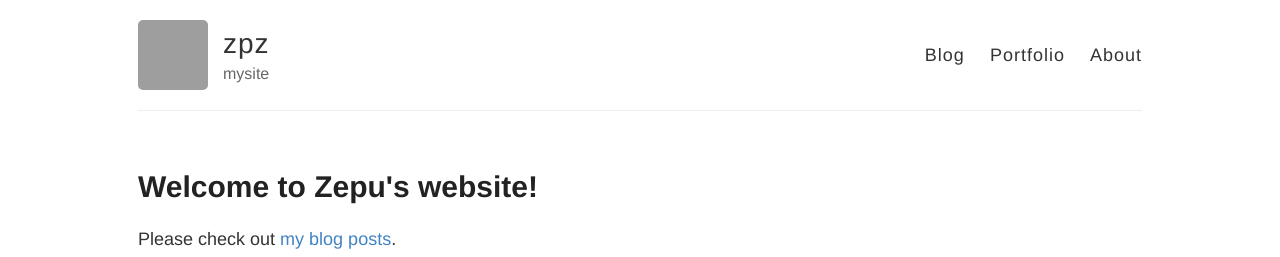
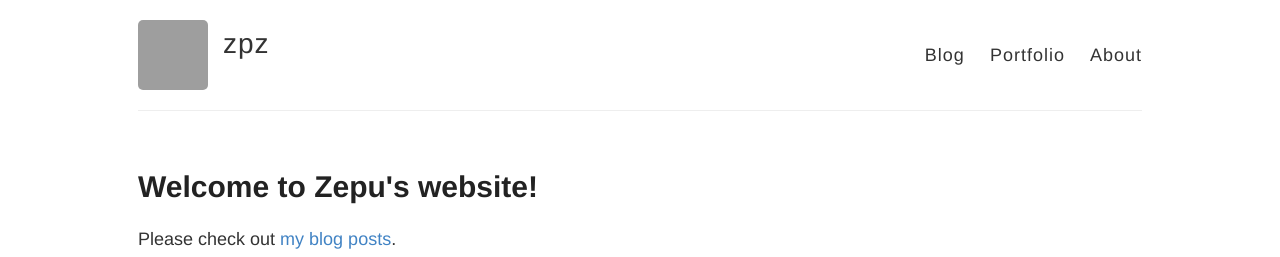
Before and after one commit to zpz/zpz.github.io, a Jekyll site: the page built from index.html, in a window 1280 px wide. Shown: the top 257 px of the page. Built offline with Jekyll 4.4.1, drawn with Linux system fonts in a browser that asks for light colours; grey boxes are pictures that could not be loaded.

Commit message:
make sure site description is empty

```diff
--- a/_config.yml
+++ b/_config.yml
@@ -8,7 +8,7 @@
 name: zpz
 
 # Short bio or description (displayed in the header)
-description: mysite
+description: ''
 
 # URL of your avatar or profile pic (you could use your GitHub profile pic)
 avatar: https://avatars0.githubusercontent.com/u/5044408
```
